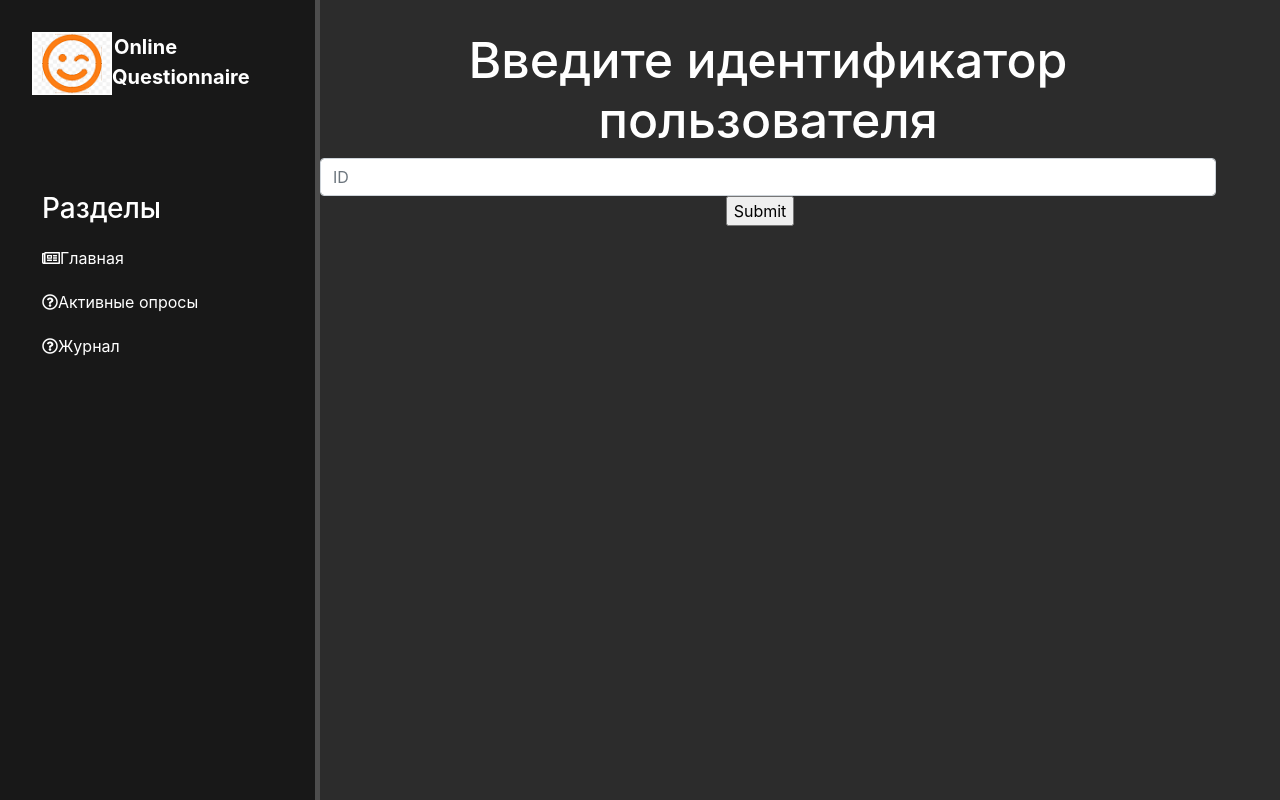
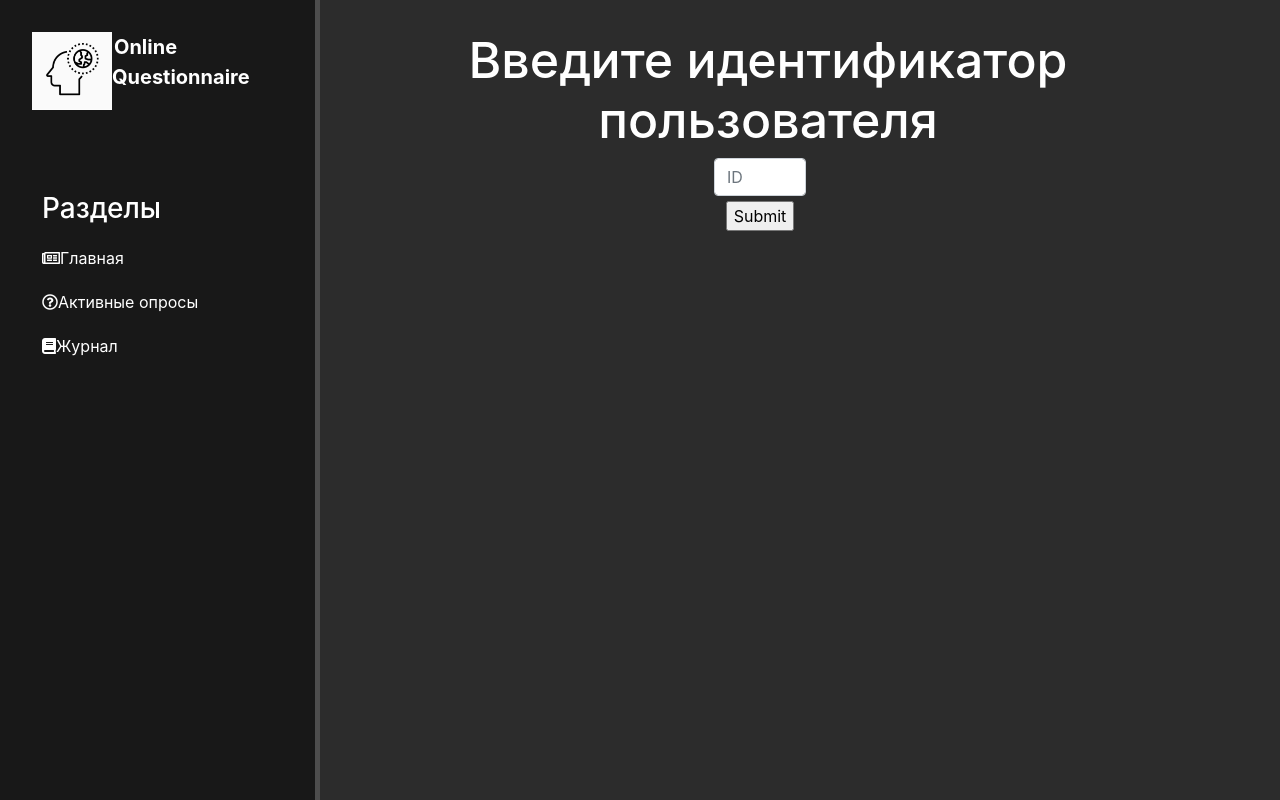
Before and after one commit to Ilya-Legchilin/-Questionnaire-django, a Django app: page /storage in a window 1280 px wide. Run offline with Django 3.2, Linux system fonts and the light colour scheme; some libraries are stand-ins or nearby versions.

Commit message:
style fixed

```diff
--- a/quest/templates/layout.html
+++ b/quest/templates/layout.html
@@ -13,13 +13,13 @@
 </head>
 <body>
 	<aside>
-		<img src="{% static 'img/logo.png' %}" alt="Лого">
+		<img src="{% static 'img/logo.jpg' %}" alt="Лого">
 		<span class="logo">Online Questionnaire</span>
 		<h3>Разделы</h3>
 		<ul>
 			<a href='{%  url "home" %}'><li><i class="far fa-newspaper"></i>Главная</li></a>
 			<a href='{%  url "quests" %}'><li><i class="far fa-question-circle"></i>Активные опросы</li></a>
-			<a href='{%  url "storage" %}'><li><i class="far fa-question-circle"></i>Журнал</li></a>
+			<a href='{%  url "storage" %}'><li><i class="fas fa-book"></i>Журнал</li></a>
 		</ul>
 	</aside>
 	<main>
--- a/quest/templates/not_found.html
+++ b/quest/templates/not_found.html
@@ -5,5 +5,6 @@
 {% block content %}
 	<div class='features'>
 		<h1>Пользователь с таким идентификатором не найден!</h1>
+		<a href="{% url 'home' %}" class="btn btn-warning">На главную</a>
 	</div>
 {% endblock %}
--- a/quest/templates/pass.html
+++ b/quest/templates/pass.html
@@ -32,7 +32,6 @@
 			{% endfor %}
 			<p><input type="submit"></p>
 		</form>
-		<a href="{% url 'home' %}" class="btn btn-success" type='submit'>Отправить</a>
 		<a href="{% url 'home' %}" class="btn btn-warning">На главную</a>
 	</div>
 {% endblock %}
--- a/quest/templates/show_record.html
+++ b/quest/templates/show_record.html
@@ -13,5 +13,6 @@
 				<li align='left' style="margin-left: 30px;" />{{ c }}</li>
 			{% endfor %}
 		{% endfor %}
+		<a href="{% url 'home' %}" class="btn btn-warning">На главную</a>
 	</div>
 {% endblock %}
--- a/quest/templates/storage.html
+++ b/quest/templates/storage.html
@@ -7,7 +7,7 @@
 		<h1>Введите идентификатор пользователя</h1>
 		<form action='/show_record' method="post">
 			{% csrf_token %}
-			<input type='text' name='special_key' placeholder='ID' class='form-control'></input>
+			<input type='text' name='special_key' placeholder='ID' class='form-control' style="width: 92px; margin-left: 394px; margin-bottom: 5px;box-sizing: border-box;" /></input>
 			<p><input type="submit"></p>
 		</form>
 	</div>
--- a/quest/views.py
+++ b/quest/views.py
@@ -65,5 +65,9 @@ def show_record(request):
     if record == None:
         return render(request, 'not_found.html')
     else:
-        dictionary = eval(record.dictionary)
-        return render(request, 'show_record.html', {'record': record, 'dictionary': dictionary})
+        try:
+            dictionary = eval(record.dictionary)
+        except TypeError:
+            return render(request, 'not_found.html')
+        else:
+            return render(request, 'show_record.html', {'record': record, 'dictionary': dictionary})
```
Also changed, not shown: quest/static/img/favicon.JPG (added), quest/static/img/favicon.ico, quest/static/img/logo.JPG (added).
